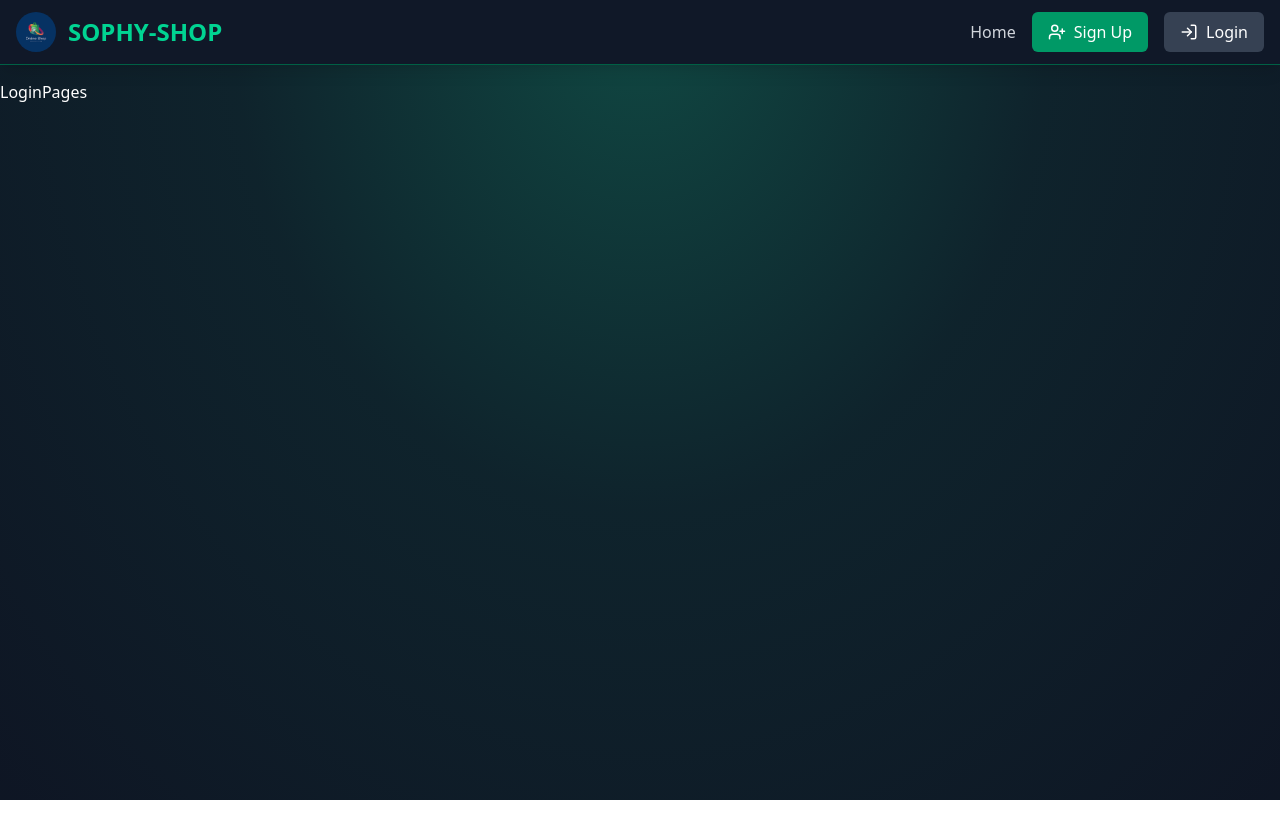
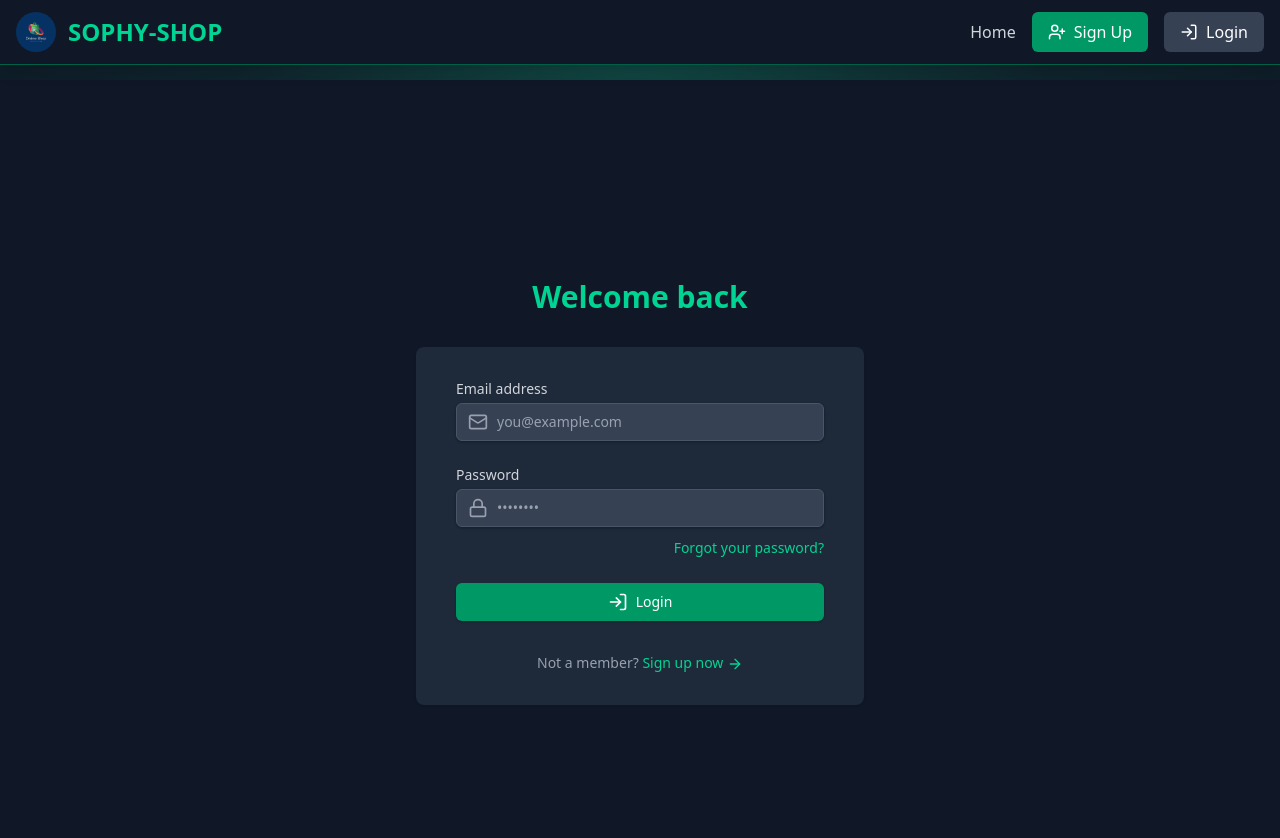
Before and after one commit to valelectronic/DERA-FRONTEND, a React (Vite) app: page /login in a window 1280 px wide. Shown: the top 838 px of the page. Before the commit the page ends 800 px from the top, so only its background shows below. Built offline with nearby package versions, Linux system fonts and the light colour scheme.

Commit message:
login page skeleton completed

```diff
--- a/src/pages/LoginPages.jsx
+++ b/src/pages/LoginPages.jsx
@@ -1,9 +1,127 @@
-import React from 'react'
+import { useState } from "react";
+import { motion } from "framer-motion";
+import { Link } from "react-router-dom";
+import { LogIn, Mail, Lock, ArrowRight, Loader, Eye, EyeOff } from "lucide-react";
 
-function LoginPages() {
-  return (
-    <div>LoginPages</div>
-  )
-}
+const LoginPage = () => {
+	const [email, setEmail] = useState("");
+	const [password, setPassword] = useState("");
+	const [showPassword, setShowPassword] = useState(false);
 
-export default LoginPages
+	const loading = false; // Replace with actual loading state from your login function
+
+	const handleSubmit = (e) => {
+		e.preventDefault();
+		console.log(email, password);
+	};
+
+	return (
+		<div className='min-h-screen flex flex-col justify-center px-4 sm:px-6 lg:px-8 bg-gray-900'>
+			<motion.div
+				className='sm:mx-auto sm:w-full sm:max-w-md'
+				initial={{ opacity: 0, y: -20 }}
+				animate={{ opacity: 1, y: 0 }}
+				transition={{ duration: 0.8 }}
+			>
+				<h2 className='mt-6 text-center text-3xl font-extrabold text-emerald-400'>
+					Welcome back
+				</h2>
+			</motion.div>
+
+			<motion.div
+				className='mt-8 sm:mx-auto sm:w-full sm:max-w-md'
+				initial={{ opacity: 0, y: 20 }}
+				animate={{ opacity: 1, y: 0 }}
+				transition={{ duration: 0.8, delay: 0.2 }}
+			>
+				<div className='bg-gray-800 py-8 px-6 shadow sm:rounded-lg sm:px-10'>
+					<form onSubmit={handleSubmit} className='space-y-6'>
+						{/* Email */}
+						<div>
+							<label htmlFor='email' className='block text-sm font-medium text-gray-300'>
+								Email address
+							</label>
+							<div className='mt-1 relative rounded-md shadow-sm'>
+								<div className='absolute inset-y-0 left-0 pl-3 flex items-center pointer-events-none'>
+									<Mail className='h-5 w-5 text-gray-400' />
+								</div>
+								<input
+									id='email'
+									type='email'
+									required
+									value={email}
+									onChange={(e) => setEmail(e.target.value)}
+									className='block w-full px-3 py-2 pl-10 bg-gray-700 border border-gray-600
+										rounded-md shadow-sm placeholder-gray-400 focus:outline-none focus:ring-emerald-500
+										focus:border-emerald-500 sm:text-sm'
+									placeholder='you@example.com'
+								/>
+							</div>
+						</div>
+
+						{/* Password */}
+						<div>
+	<label htmlFor='password' className='block text-sm font-medium text-gray-300'>
+		Password
+	</label>
+	<div className='mt-1 relative rounded-md shadow-sm'>
+		<div className='absolute inset-y-0 left-0 pl-3 flex items-center pointer-events-none'>
+			<Lock className='h-5 w-5 text-gray-400' aria-hidden='true' />
+		</div>
+		<input
+			id='password'
+			type='password'
+			required
+			value={password}
+			onChange={(e) => setPassword(e.target.value)}
+			className='block w-full px-3 py-2 pl-10 bg-gray-700 border border-gray-600
+			rounded-md shadow-sm placeholder-gray-400 focus:outline-none focus:ring-emerald-500
+			focus:border-emerald-500 sm:text-sm'
+			placeholder='••••••••'
+		/>
+	</div>
+	<div className='text-right mt-2'>
+		<Link to='/forgot-password' className='text-sm text-emerald-400 hover:text-emerald-300'>
+			Forgot your password?
+		</Link>
+	</div>
+</div>
+
+
+
+						{/* Submit button */}
+						<button
+							type='submit'
+							className='w-full flex justify-center py-2 px-4 border border-transparent
+								rounded-md shadow-sm text-sm font-medium text-white bg-emerald-600
+								hover:bg-emerald-700 focus:outline-none focus:ring-2 focus:ring-offset-2
+								focus:ring-emerald-500 transition duration-150 ease-in-out disabled:opacity-50'
+							disabled={loading}
+						>
+							{loading ? (
+								<>
+									<Loader className='mr-2 h-5 w-5 animate-spin' />
+									Loading...
+								</>
+							) : (
+								<>
+									<LogIn className='mr-2 h-5 w-5' />
+									Login
+								</>
+							)}
+						</button>
+					</form>
+
+					<p className='mt-8 text-center text-sm text-gray-400'>
+						Not a member?{" "}
+						<Link to='/signup' className='font-medium text-emerald-400 hover:text-emerald-300'>
+							Sign up now <ArrowRight className='inline h-4 w-4' />
+						</Link>
+					</p>
+				</div>
+			</motion.div>
+		</div>
+	);
+};
+
+export default LoginPage;
```
